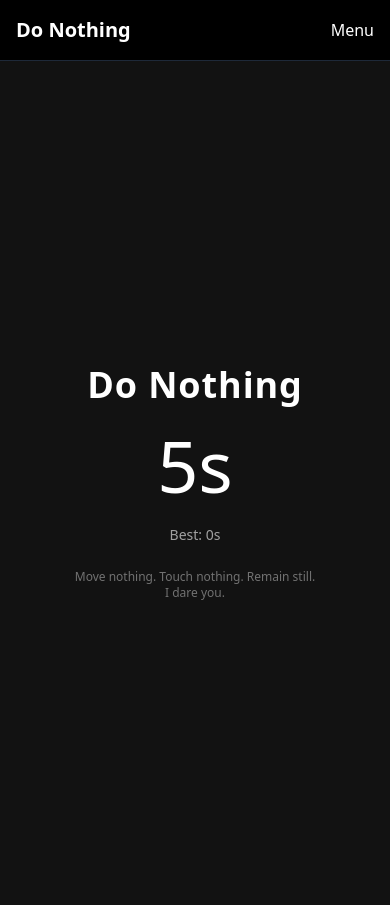
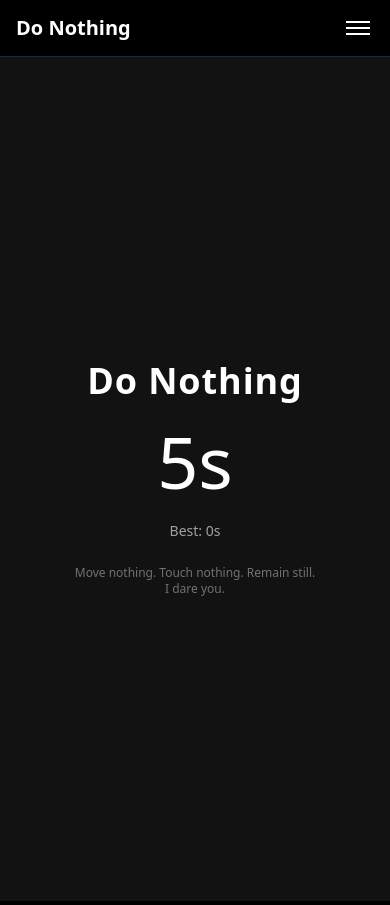
Before and after one commit to CodewithMiguelll/do-nothing, a Next.js app: page / in a window 390 px wide. Built offline with nearby package versions, Linux system fonts and the light colour scheme; no server answers.

Commit message:
feat(navbar): improve navbar mobile menu for better responsiveness

```diff
--- a/src/components/navbar.tsx
+++ b/src/components/navbar.tsx
@@ -16,7 +16,6 @@ const Navigation = () => {
     const result = await signInWithPopup(auth, provider);
     const loggedUser = result.user;
 
-    // Ensure Firestore record exists
     const userRef = doc(db, "users", loggedUser.uid);
     const docSnap = await getDoc(userRef);
 
@@ -35,13 +34,11 @@ const Navigation = () => {
   };
 
   return (
-    <nav className="border-b border-gray-800 bg-black text-white p-4 flex items-center justify-between">
+    <nav className="bg-black text-white border-b border-gray-800 px-4 py-3 flex items-center justify-between relative">
       {/* Logo */}
-      <div className="flex items-center space-x-2">
       <Link href="/">
         <span className="font-bold text-xl cursor-pointer">Do Nothing</span>
       </Link>
-      </div>
 
       {/* Desktop Menu */}
       <div className="hidden md:flex items-center space-x-4">
@@ -49,13 +46,13 @@ const Navigation = () => {
           <>
             <button
               onClick={handleGoogleLogin}
-              className="text-[#121212] rounded-md p-2 bg-[#f9faf9] hover:text-gray-300"
+              className="text-black rounded-md p-2 bg-white hover:text-gray-300 transition"
             >
               Log In
             </button>
             <button
               onClick={handleGoogleLogin}
-              className="text-[#121212] rounded-md p-2 bg-[#f9faf9] hover:text-gray-300"
+              className="text-black rounded-md p-2 bg-white hover:text-gray-300 transition"
             >
               Sign Up
             </button>
@@ -65,7 +62,7 @@ const Navigation = () => {
             <span>Signed in as {user.displayName}</span>
             <button
               onClick={handleSignOut}
-              className="text-[#121212] rounded-md p-2 bg-[#f9faf9] hover:text-gray-300"
+              className="text-black rounded-md p-2 bg-white hover:text-gray-300 transition"
             >
               Sign Out
             </button>
@@ -73,44 +70,65 @@ const Navigation = () => {
         )}
       </div>
 
-      {/* Mobile Menu Toggle */}
+      {/* Mobile Hamburger */}
       <div className="md:hidden">
-        <button onClick={() => setIsOpen(!isOpen)}>
-          {isOpen ? "Close" : "Menu"}
+        <button
+          onClick={() => setIsOpen(!isOpen)}
+          className="flex flex-col justify-center items-center w-8 h-8 relative"
+        >
+          <span
+            className={`block w-6 h-0.5 bg-white transform transition duration-300 ease-in-out ${
+              isOpen ? "rotate-45 translate-y-2" : ""
+            }`}
+          />
+          <span
+            className={`block w-6 h-0.5 bg-white my-1 transition duration-300 ease-in-out ${
+              isOpen ? "opacity-0" : "opacity-100"
+            }`}
+          />
+          <span
+            className={`block w-6 h-0.5 bg-white transform transition duration-300 ease-in-out ${
+              isOpen ? "-rotate-45 -translate-y-2" : ""
+            }`}
+          />
         </button>
       </div>
 
-      {/* Mobile Menu */}
-      {isOpen && (
-        <div className="flex flex-col space-y-2 mt-2 md:hidden">
+      {/* Mobile Dropdown */}
+      <div
+        className={`absolute top-full right-0 w-48 bg-black border border-gray-700 rounded-md shadow-lg flex flex-col overflow-hidden transition-all duration-300 ease-in-out ${
+          isOpen ? "max-h-96 opacity-100" : "max-h-0 opacity-0"
+        }`}
+      >
         {!user ? (
           <>
             <button
               onClick={handleGoogleLogin}
-                className="text-[#121212] rounded-md p-2 bg-[#f9faf9] hover:text-gray-300"
+              className="text-black bg-white p-3 hover:bg-gray-200 transition"
             >
               Log In
             </button>
             <button
               onClick={handleGoogleLogin}
-                className="text-[#121212] rounded-md p-2 bg-[#f9faf9] hover:text-gray-300"
+              className="text-black bg-white p-3 hover:bg-gray-200 transition"
             >
               Sign Up
             </button>
           </>
         ) : (
           <>
-              <span>Signed in as {user.displayName}</span>
+            <span className="px-3 py-3 text-white">
+              Signed in as {user.displayName}
+            </span>
             <button
               onClick={handleSignOut}
-                className="text-[#121212] rounded-md p-2 bg-[#f9faf9] hover:text-gray-300"
+              className="text-black bg-white p-3 hover:bg-gray-200 transition"
             >
               Sign Out
             </button>
           </>
         )}
       </div>
-      )}
     </nav>
   );
 };
```
Lines whose indentation alone changed are shown as unchanged.
